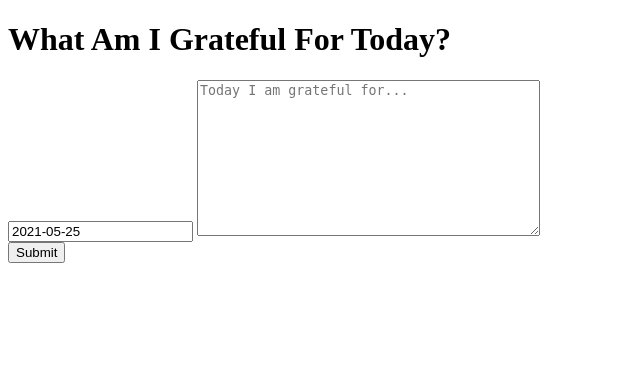
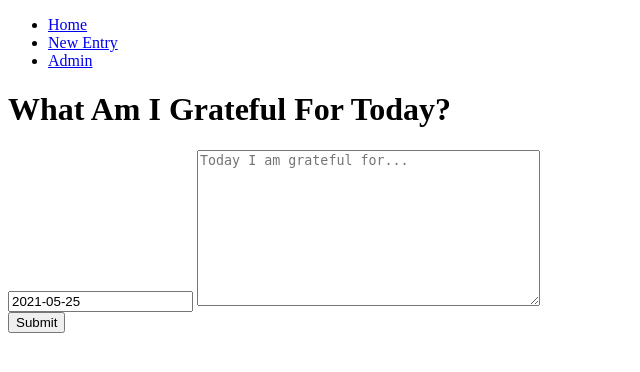
Before and after one commit to lcunnin/django-journalapp, a Django app: page /new_entry/ in a window 1280 px wide. Shown: the top 372 px of the page, without its empty margins (0-640 px from the left). Run offline with Django 3.2, Linux system fonts and the light colour scheme.

Commit message:
created nav

```diff
--- a/entries/templates/entries/new_entry.html
+++ b/entries/templates/entries/new_entry.html
@@ -7,6 +7,13 @@
     <title>New Journal Entry</title>
 </head>
 <body>
+    <nav>
+        <ul>
+            <li><a href="{% url 'index' %}">Home</a></li>
+            <li><a href="{% url 'new_entry' %}">New Entry</a></li>
+            <li><a href="{% url 'admin:index' %}">Admin</a></li>
+        </ul>
+    </nav>
     <div class="new-entry-title">
     <h1>What Am I Grateful For Today?</h1>
     </div>
--- a/journalapp/urls.py
+++ b/journalapp/urls.py
@@ -15,9 +15,8 @@ Including another URLconf
 """
 from django.contrib import admin
 from django.urls import path, include
-from entries import views as entries_view
 
 urlpatterns = [
-    path('', include('entries.urls'), name='entries'),
-    path('admin/', admin.site.urls),
+    path('', include('entries.urls')),
+    path('admin/', admin.site.urls, name='admin'),
 ]
```
Also changed, not shown: entries/templates/entries/home.html (+7 -0 lines).
